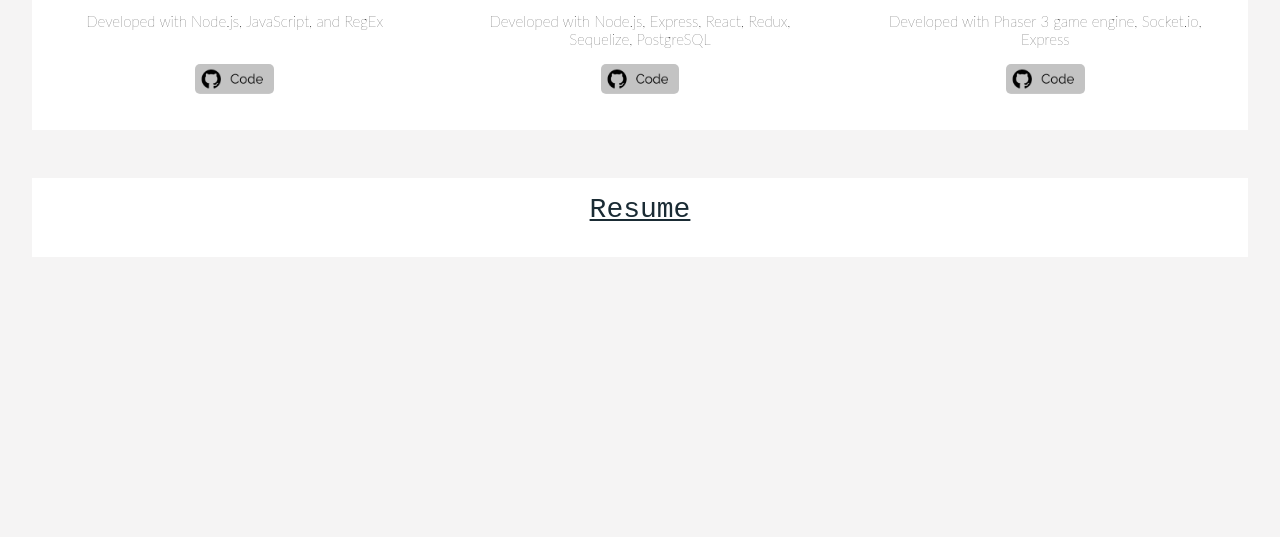
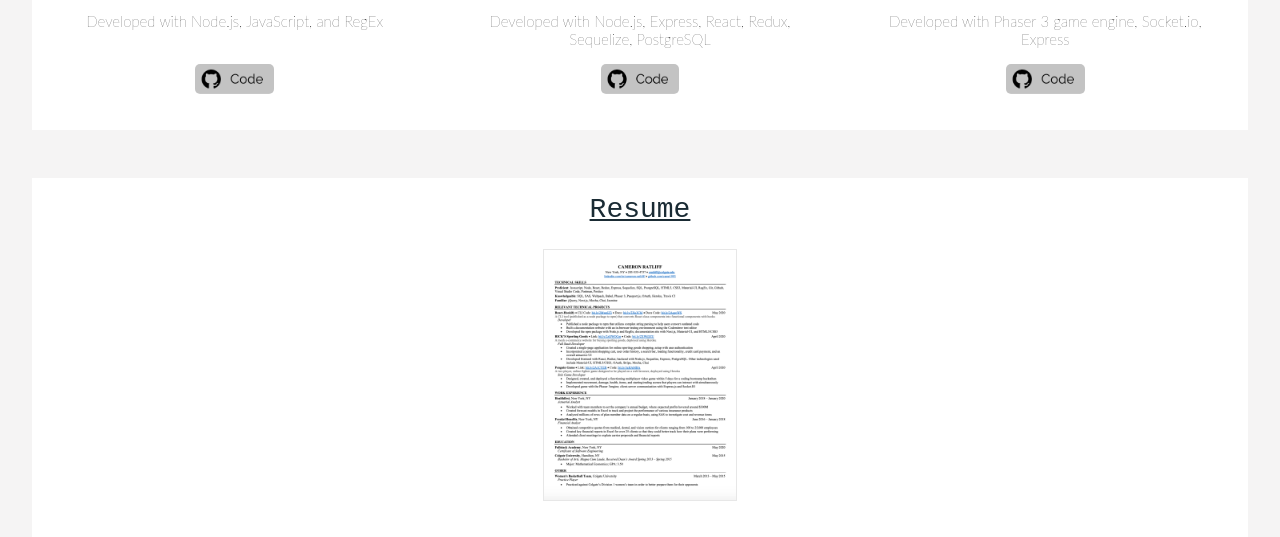
Before and after one commit to camr1993/camr1993.github.io, a plain HTML site: page index.html in a window 1280 px wide. Shown: the part 1687-2224 px from the top of the page. Before the commit the page ends 1944 px from the top, so only its background shows below. Drawn offline with Linux system fonts and the light colour scheme.

Commit message:
added resume

```diff
--- a/index.html
+++ b/index.html
@@ -115,6 +115,9 @@
       <div id="resume-main" class="section">
         <a id="resume"></a>
         <div class="section-title">Resume</div>
+        <a href="resume.pdf" target="_blank">
+          <img class="project-img" id="resume-img" src="resumeImg.png" alt="" />
+        </a>
       </div>
     </div>
   </body>
--- a/style.css
+++ b/style.css
@@ -225,3 +225,15 @@ p {
   font-size: 15px;
   width: 80%;
 }
+
+#resume-main {
+  display: flex;
+  flex-direction: column;
+  align-items: center;
+}
+
+#resume-img {
+  margin-top: 1.5em;
+  height: 250px;
+  border: 1px solid rgb(231, 231, 231);
+}
```
Also changed, not shown: resumeImg.png (added), 1 other file.
